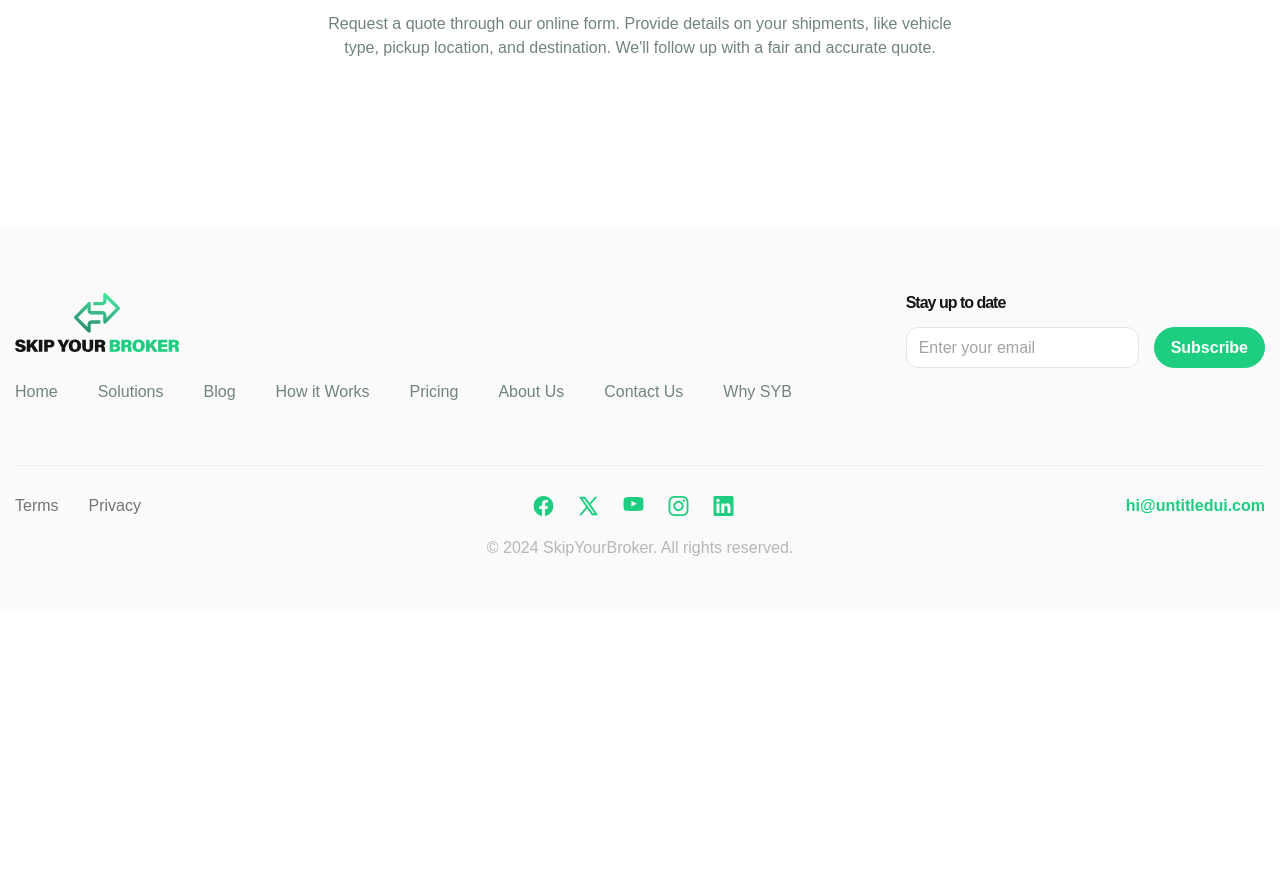
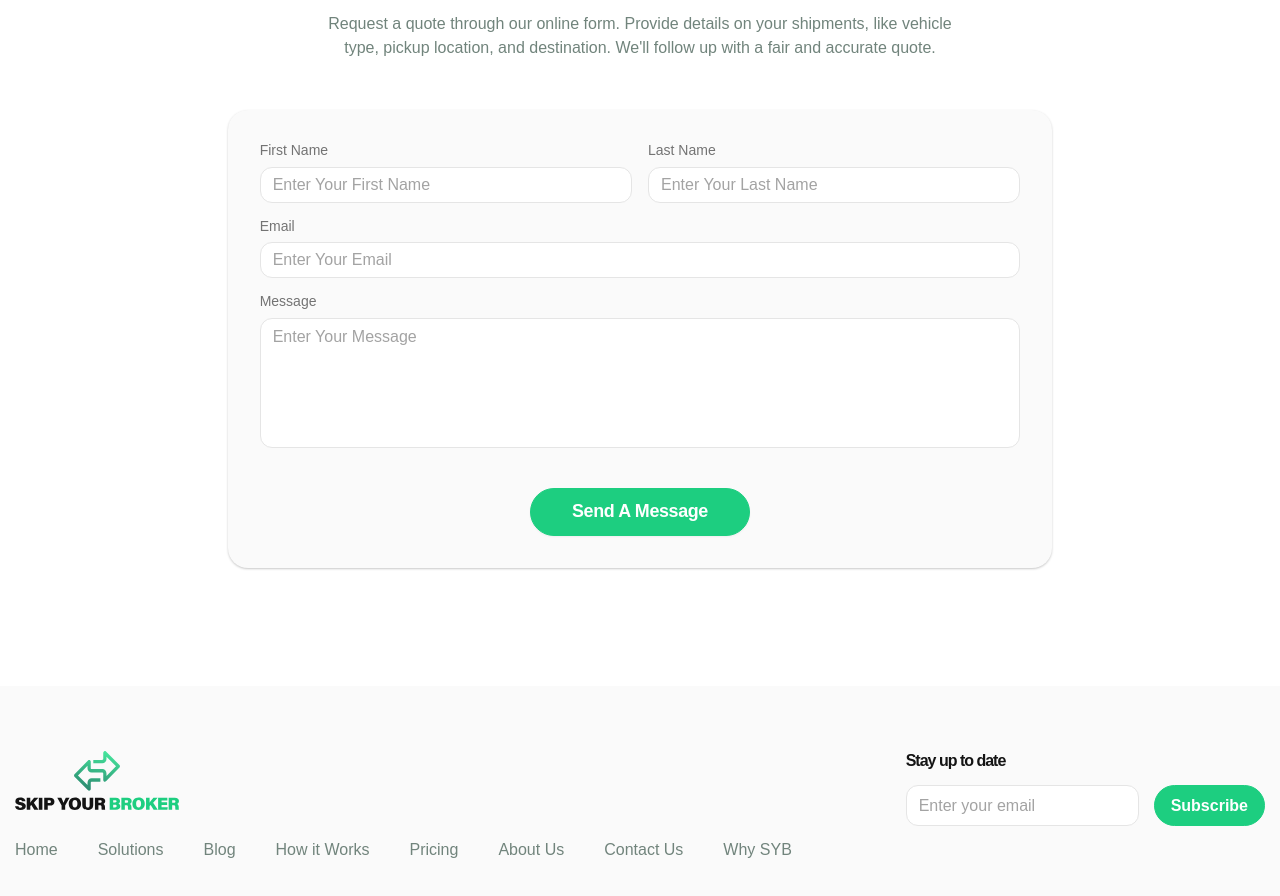
Before and after one commit to Boskolife/SkipYourBroker, a website built with Vite: page src/contact_us_page.html in a window 1280 px wide. Shown: the part 1858-2754 px from the top of the page. Before the commit the page ends 2467 px from the top, so only its background shows below. Built offline with nearby package versions, Linux system fonts and the light colour scheme; files whose address does not match are found by name.

Commit message:
add contact form

```diff
--- a/src/contact_us_page.html
+++ b/src/contact_us_page.html
@@ -230,6 +230,27 @@
             <p class="text">
                 Request a quote through our online form. Provide details on your shipments, like vehicle type, pickup location, and destination. We'll follow up with a fair and accurate quote.
             </p>
+            <form action="">
+              <div class="input_body">
+                <div class="input_wrap">
+                  <label for="" class="label_name">First Name</label>
+                  <input class="input_data" type="text" placeholder="Enter Your First Name">
+                </div>
+                <div class="input_wrap">
+                  <label for="" class="label_name">Last Name</label>
+                  <input class="input_data" type="text" placeholder="Enter Your Last Name">
+                </div>
+              </div>
+              <div class="input_wrap">
+                <label for="" class="label_name">Email</label>
+                <input class="input_data" type="mail" placeholder="Enter Your Email">
+              </div>
+              <div class="input_wrap">
+                <label for="" class="label_name">Message</label>
+                <textarea class="input_area" placeholder="Enter Your Message"></textarea>
+              </div>
+              <button class="form_btn">Send A Message</button>
+            </form>
           </div>
         </div>
       </section>
--- a/src/styles/layout/_common.scss
+++ b/src/styles/layout/_common.scss
@@ -2042,6 +2042,101 @@ html {
     margin: 0 auto;
     @include adaptive-value('margin-bottom', 50, 35, 1);
   }
+
+  form {
+    border-radius: 20px;
+    background: #fafafa;
+    box-shadow: 0px 1px 2.22px 0px rgba(0, 0, 0, 0.22);
+    padding: 32px;
+    @include adaptive-value('padding-left', 32, 24, 1);
+    @include adaptive-value('padding-right', 32, 24, 1);
+    max-width: 824px;
+    width: 100%;
+    margin: 0 auto;
+  }
+
+  .input_body {
+    display: flex;
+    align-items: center;
+    justify-content: space-between;
+    column-gap: 16px;
+
+    @include media('<tablet'){
+      flex-direction: column;
+    }
+
+    .input_wrap {
+      width: 49%;
+
+      @include media('<tablet'){
+        width: 100%;
+      }
+    }
+  }
+
+  .input_wrap {
+    display: flex;
+    flex-direction: column;
+    align-items: flex-start;
+    width: 100%;
+    margin-bottom: 15px;
+  }
+
+  .label_name {
+    color: #737373;
+    font-size: 14px;
+    font-weight: 500;
+    margin-bottom: 8px;
+  }
+
+  .input_data,
+  .input_area {
+    width: 100%;
+    border-radius: 12px;
+    border: 1px solid #e5e5e5;
+    background: $white;
+    padding: 8px 12px;
+    font-size: 16px;
+    color: $black;
+    transition: all 0.3s ease 0s;
+
+    &::placeholder {
+      color: #a3a3a3;
+      font-size: 16px;
+    }
+
+    &:focus {
+      border: 1px solid $green;
+      transition: all 0.3s ease 0s;
+    }
+  }
+
+  .input_area {
+    height: 130px;
+    margin-bottom: 25px;
+  }
+
+  .form_btn {
+    color: $white;
+    @include adaptive-value('font-size', 18, 16, 1);
+    font-weight: 600;
+    letter-spacing: -0.36px;
+    max-width: 220px;
+    width: 100%;
+    margin: 0 auto;
+    padding: 12px 32px;
+    border-radius: 50px;
+    border: 1px solid $green;
+    background-color: $green;
+    box-shadow: 0px 1px 2px 0px rgba(16, 24, 40, 0.05);
+    transition: all 0.3s ease 0s;
+
+    &:hover {
+      color: $green;
+      background-color: $white;
+      transition: all 0.3s ease 0s;
+    }
+  }
 }
 
 .visit {
@@ -2400,7 +2495,7 @@ html {
     @include adaptive-value('margin-bottom', 60, 40, 1);
   }
 
-  .icon{
+  .icon {
     @include adaptive-value('width', 48, 40, 1);
     @include adaptive-value('height', 48, 40, 1);
     @include adaptive-value('margin-bottom', 30, 15, 1);
```
